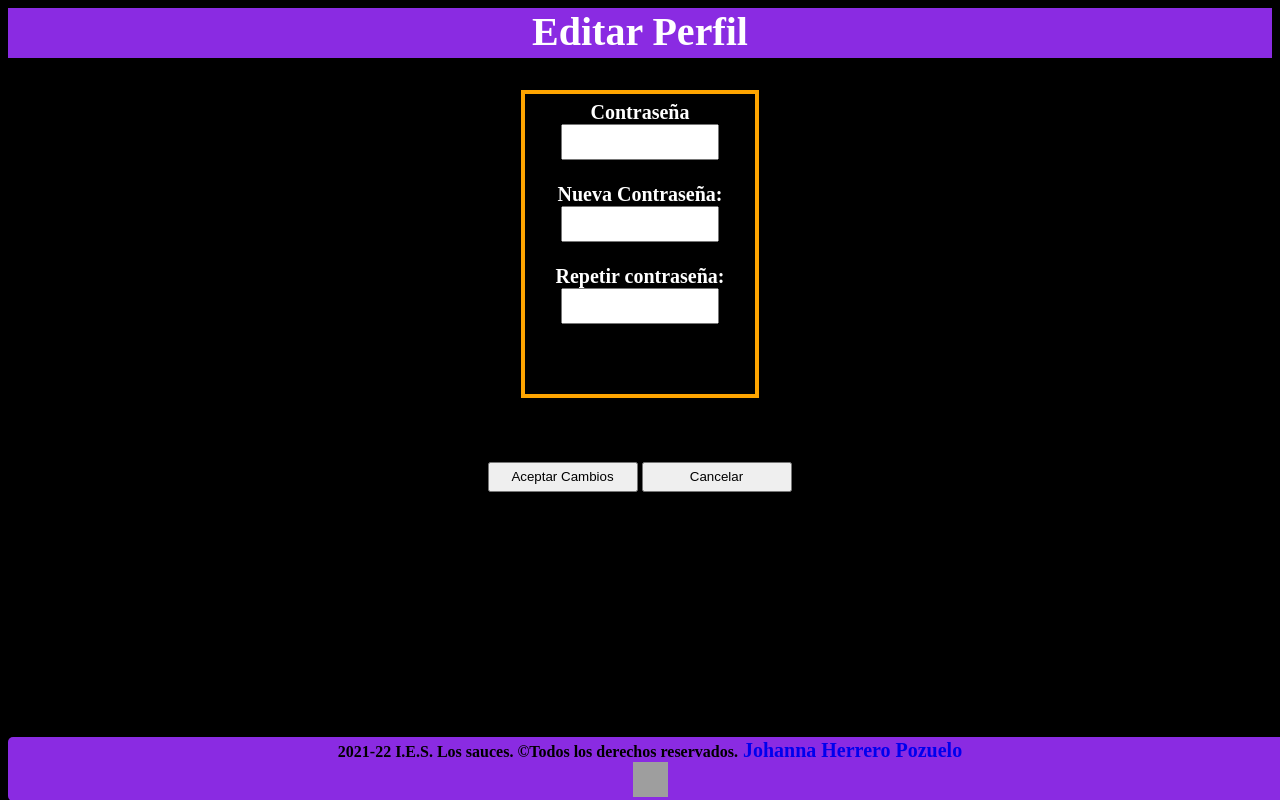
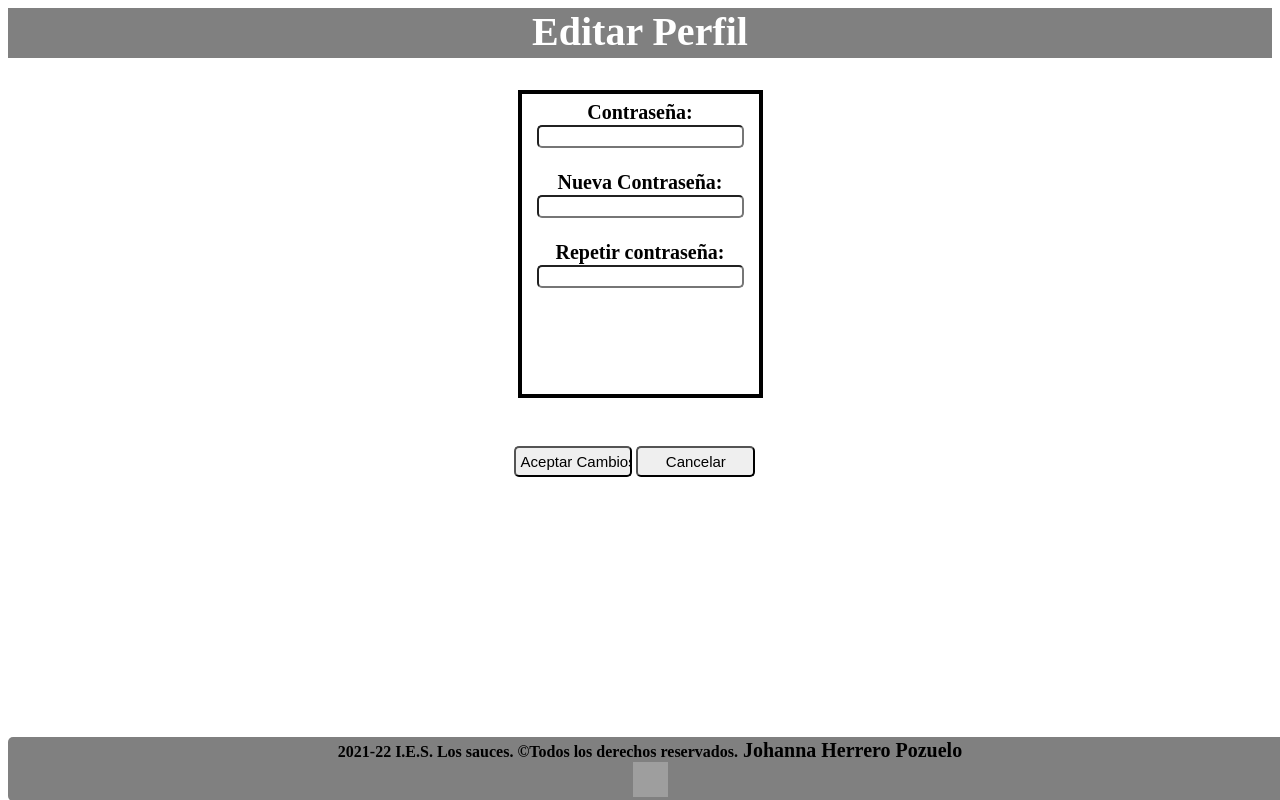
Before and after one commit to JohannaHPSauces/212LoginLogoutTema5, a PHP site: page /cambiarPassword.php in a window 1280 px wide. Run offline with PHP 8.4, Linux system fonts and the light colour scheme; the visitor is signed in with stand-in values (Sample User, id 1); grey boxes are pictures that could not be loaded.

Commit message:
20/04/2022 Modificaciones

```diff
--- a/codigoPHP/cambiarPassword.php
+++ b/codigoPHP/cambiarPassword.php
@@ -112,7 +112,7 @@
         <style>
              div:nth-of-type(1){
                 width: 100%;height: 50px;
-                background: blueviolet;
+                background: grey;
                 font-size: 40px;
                 font-weight: bold;
                 color:white;
@@ -121,16 +121,16 @@
             fieldset{
                 width: 200px;height: 280px;
                 text-align: center;
-                color: white;
+                color: black;
                 font-weight: bold;
                 font-size: 20px;
-                border: 4px solid orange;
+                border: 4px solid black;
                 margin: 2rem auto ;
                /* margin-left: 20rem ;*/
             }
             .atras{
                 width: 6%;height: 50px;
-                background: blueviolet;
+                background: grey;
                 text-align: center;
                 font-size: 40px;
                 font-weight: bold;
@@ -139,11 +139,16 @@
                 text-decoration: none;
             }
             body{
-                background: black;
+                background: white;
 
             }
             input{
-                width: 150px;height:30px;
+                font-size: 15px;
+                border-radius:5px;
+            }
+            .botones input:nth-of-type(2), input:nth-child(1){
+                 width: 47%;height: 15%;
+                 padding: 5px;
             }
             #usuario{
                 font-size: 20px;
@@ -158,7 +163,7 @@
                 font-size: 20px;
             }
             footer{
-                background: blueviolet;
+                background: grey;
                 border-radius: 5px 5px 5px 5px;
                 font-weight: bold;
                 position: fixed;
@@ -176,24 +181,27 @@
                 width:35px;
                 height:35px;
             }
-            strong{
-                color: black;
-                font-size: 20px;
+             strong{
+		font-size: 20px;
             }
-            strong:hover{
-                color: blue;
-            }
+            strong a{
+		color:black;
+		text-decoration: none;
+	}
+            strong a:hover{
+		color:blue;
+		}
             .botones{
-                /*border:1px solid red;*/
-                width: 305px;
-                margin: 4rem auto;
+               /* border:1px solid red;*/
+                width: 20%;height: 15%;
+                margin: 3rem auto;
             }
         </style>
     </head>
     <form name="formulario" action="<?php echo $_SERVER['PHP_SELF']; ?>" method="post">
         <div id="cajaTitulo">Editar Perfil</div>
         <fieldset>
-            <label for="viejaPassword">Contraseña </label>
+            <label for="viejaPassword">Contraseña: </label>
             <br>
             <input type="password" id="viejaPassword" name="viejaPassword"  value="<?php echo(isset($_REQUEST['viejaPassword']) ? $_REQUEST['viejaPassword'] : null); ?>"> <?php echo($aErrores['viejaPassword']!=null ? "<span style='color:red'>".$aErrores['viejaPassword']."</span>" : null); ?>
             <br>
--- a/config/confDBPDO.php
+++ b/config/confDBPDO.php
@@ -7,13 +7,13 @@
 
     //CONFIGURACION DESARROLLO
 
-    define('HOST', 'mysql:host=daw212.sauces.local;dbname=DB212DWESProyectoTema5'); //Direccion IP del host y nombre de la base de datos
-    define('USER', 'User212DWESProyectoTema5'); //Nombre del usuario de la base de datos
-    define('PASSWORD', 'P@ssw0rd'); //Contraseña del usuario de la base de datos
+    //define('HOST', 'mysql:host=daw212.sauces.local;dbname=DB212DWESProyectoTema5'); //Direccion IP del host y nombre de la base de datos
+    //define('USER', 'User212DWESProyectoTema5'); //Nombre del usuario de la base de datos
+    //define('PASSWORD', 'P@ssw0rd'); //Contraseña del usuario de la base de datos
 
     //CONFIGURACION CASA
-    //define('HOST', 'mysql:host=192.168.1.112;dbname=DB212DWESProyectoTema5');//Direccion IP del host y nombre de la base de datos
-    //define('USER', 'User212DWESProyectoTema5');//Nombre del usuario de la base de datos
-    //define('PASSWORD', 'P@ssw0rd');//Contraseña del usuario de la base de datos
+    define('HOST', 'mysql:host=192.168.1.112;dbname=DB212DWESProyectoTema5');//Direccion IP del host y nombre de la base de datos
+    define('USER', 'User212DWESProyectoTema5');//Nombre del usuario de la base de datos
+    define('PASSWORD', 'P@ssw0rd');//Contraseña del usuario de la base de datos
 
 ?>
```
